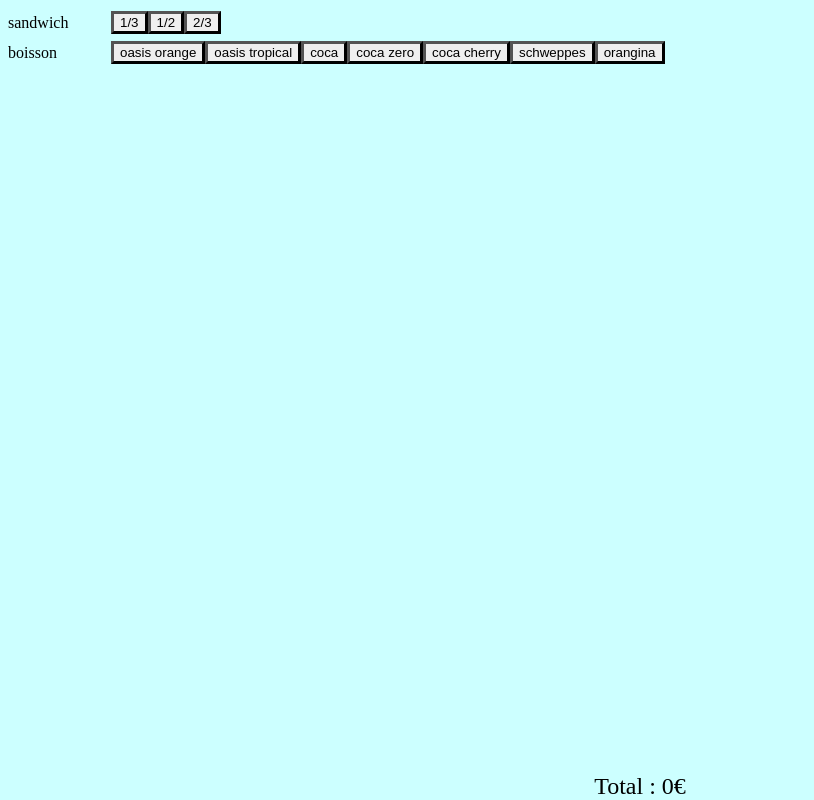
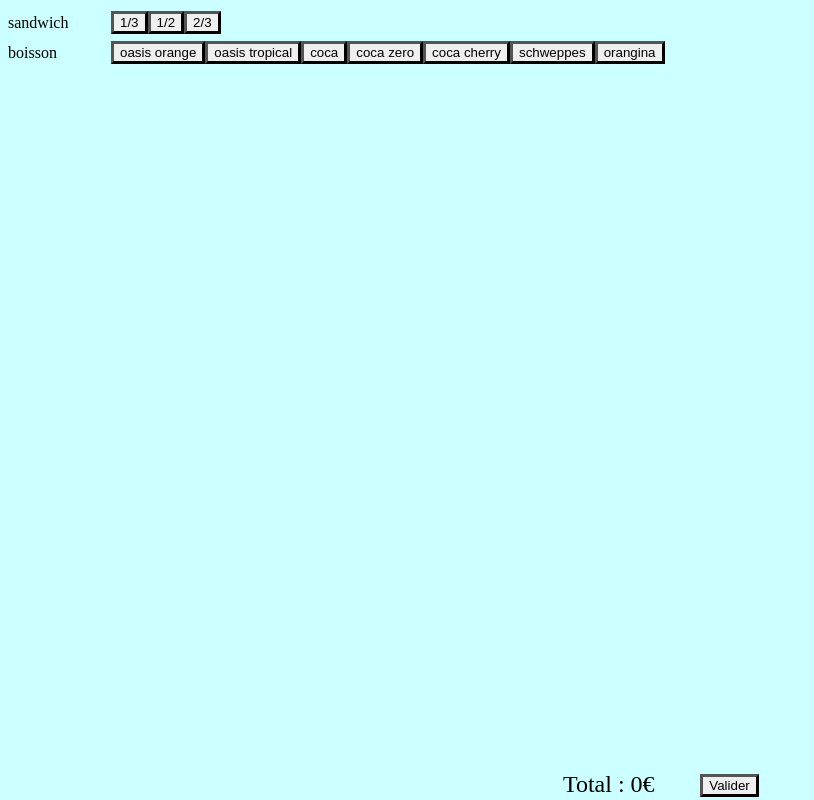
Before and after one commit to AurelienMoisson/cafet-pay, a React (Create React App) app in the folder frontend/: page / in a window 1280 px wide. Shown: the whole page, without its empty margins (0-814 px from the left). Built offline with nearby package versions, Linux system fonts and the light colour scheme.

Commit message:
added 'valider' button

```diff
--- /dev/null
+++ b/frontend/src/components/footer.js
@@ -0,0 +1,15 @@
+import React from 'react';
+import Button from 'react-bootstrap/Button';
+
+import Total from './total';
+
+import '../styles/footer.scss';
+
+export default function Footer({selected, products, reductions}) {
+  return (
+    <div className='footer'>
+      <Total selected={selected} products={products} reductions={reductions}/>
+      <Button onClick={()=>{}}>Valider</Button>
+    </div>
+  )
+}
--- a/frontend/src/components/orderForm.js
+++ b/frontend/src/components/orderForm.js
@@ -4,7 +4,7 @@
 import ShowSelected from './selected';
 import GetProductForm from './productButtons';
 import Reductions, {updatePossibleReductions} from './reductions';
-import Total from "./total";
+import Footer from "./footer";
 
 import "../styles/form.scss"
 
@@ -92,7 +92,7 @@
       <GetProductForm products={products} addItem={addItem}/>
       <ShowSelected products={products} selected={selected} removeAllItem={removeAllItem} removeOneOfItem={removeOneOfItem}/>
       <Reductions appliedReductions={appliedReductions} removeOneReduction={removeOneReduction} addOneReduction={addOneReduction}/>
-      <Total selected={selected} products={products} reductions={appliedReductions}/>
+      <Footer selected={selected} products={products} reductions={appliedReductions}/>
     </div>
   )
 }
--- a/frontend/src/components/total.js
+++ b/frontend/src/components/total.js
@@ -1,4 +1,5 @@
 import React from 'react';
+
 import '../styles/total.scss';
 
 export default function Total({selected, products, reductions}) {
--- /dev/null
+++ b/frontend/src/styles/footer.scss
@@ -0,0 +1,12 @@
+.footer {
+  position: fixed;
+  left: 0;
+  bottom: 0;
+  width: 100%;
+  text-align: center;
+  font-size:x-large;
+
+  .btn {
+    margin:2px;
+  }
+}
--- a/frontend/src/styles/total.scss
+++ b/frontend/src/styles/total.scss
@@ -1,8 +1,6 @@
 .total {
-  position: fixed;
-  left: 0;
-  bottom: 0;
-  width: 100%;
-  text-align: center;
-  font-size:x-large;
+  display:inline-block;
+  vertical-align:middle;
+  margin:2px;
+  min-width:175px;
 }
```
